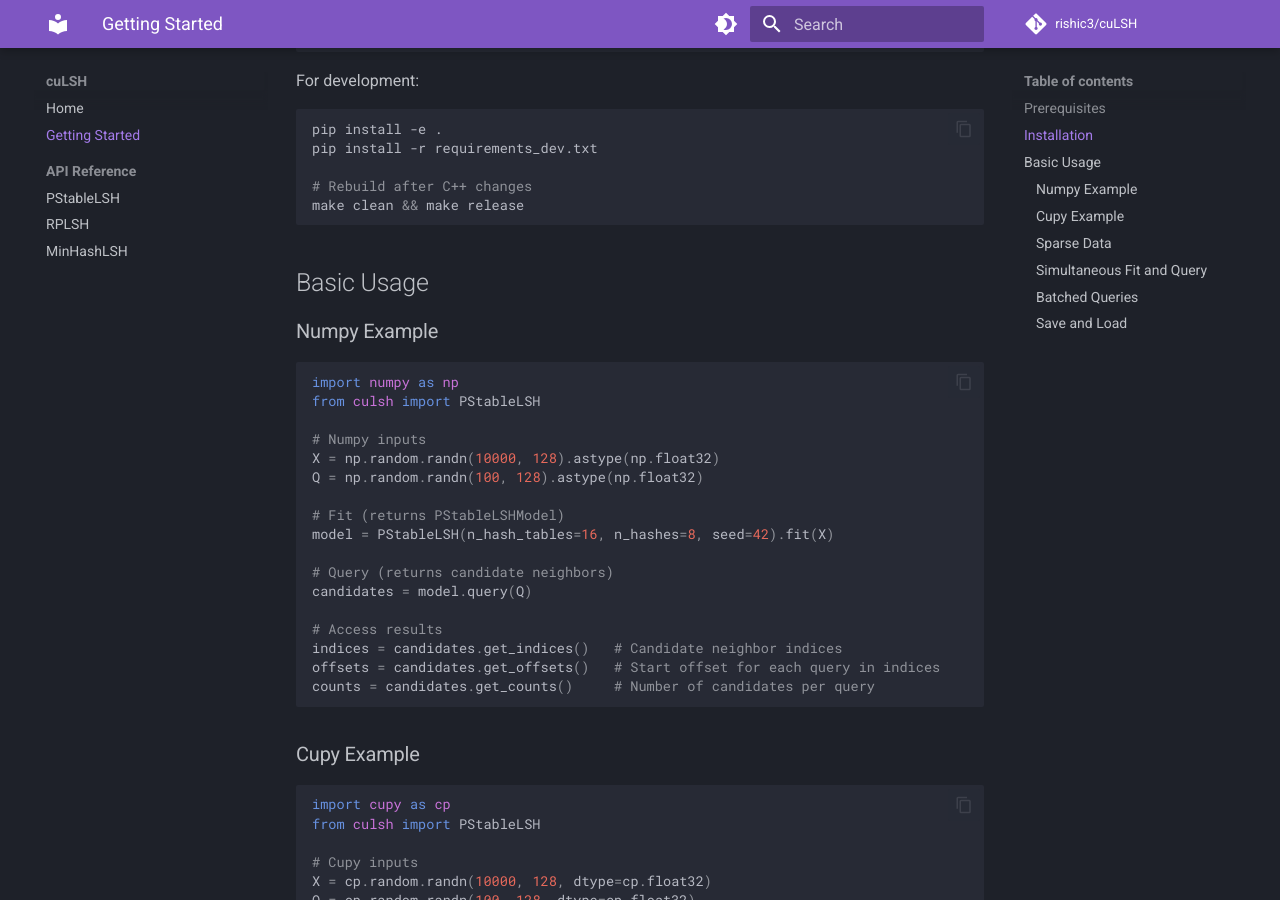
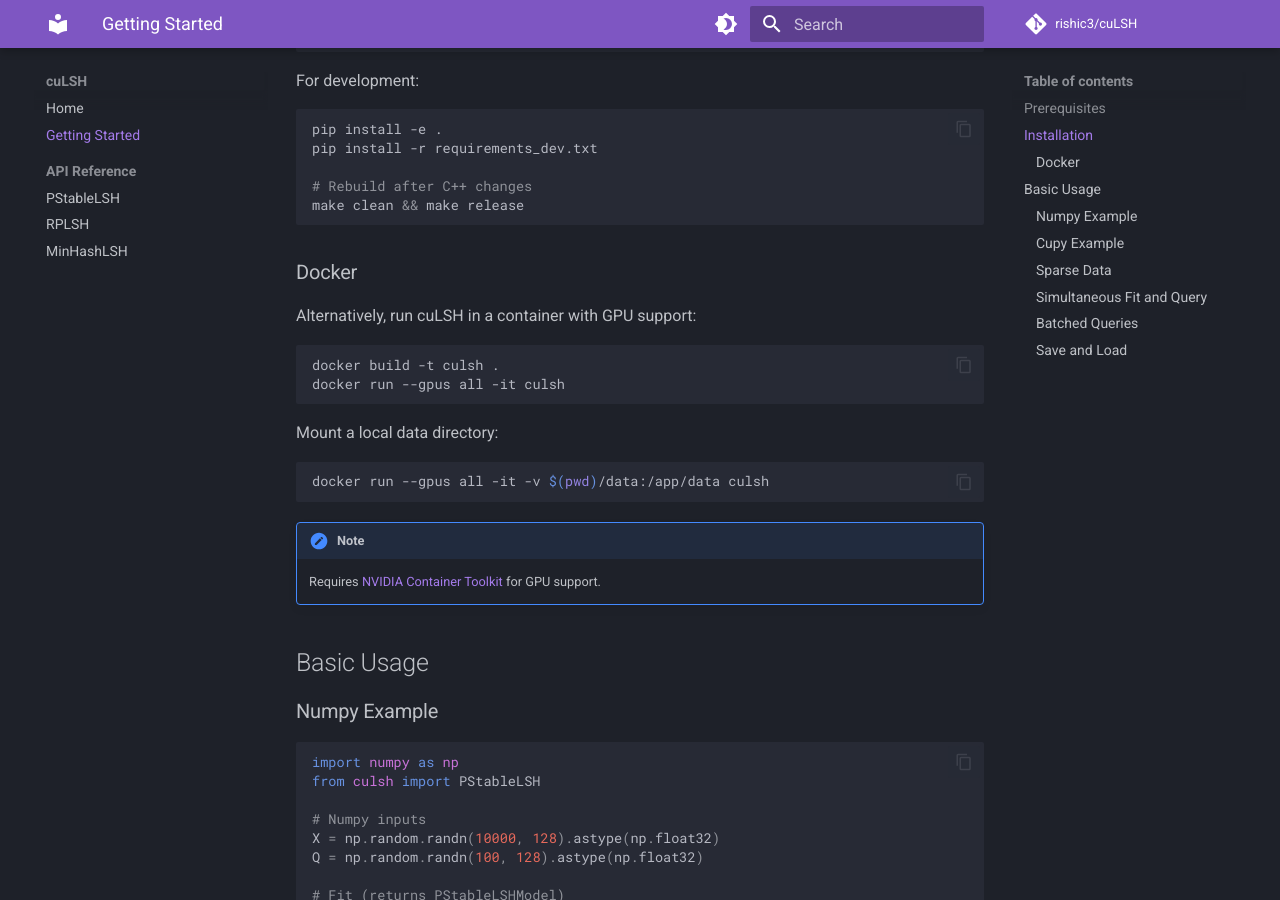
Before and after one commit to rishic3/cuLSH, an MkDocs documentation site: the page built from docs/getting-started.md, in a window 1280 px wide and 900 px high, scrolled down 574 px. Built offline with MkDocs 1.6.1 and Material for MkDocs 9.7.7, drawn with Linux system fonts in a browser that asks for light colours; comment, search, counter and statistics services are not loaded.

Commit message:
Add docker instructions to docs

````diff
--- a/docs/getting-started.md
+++ b/docs/getting-started.md
@@ -30,6 +30,24 @@ pip install -r requirements_dev.txt
 # Rebuild after C++ changes
 make clean && make release
 ```
+
+### Docker
+
+Alternatively, run cuLSH in a container with GPU support:
+
+```bash
+docker build -t culsh .
+docker run --gpus all -it culsh
+```
+
+Mount a local data directory:
+
+```bash
+docker run --gpus all -it -v $(pwd)/data:/app/data culsh
+```
+
+!!! note
+    Requires [NVIDIA Container Toolkit](https://docs.nvidia.com/datacenter/cloud-native/container-toolkit/install-guide.html) for GPU support.
 
 ## Basic Usage
 
````
Also changed, not shown: README.md (+11 -0 lines).
